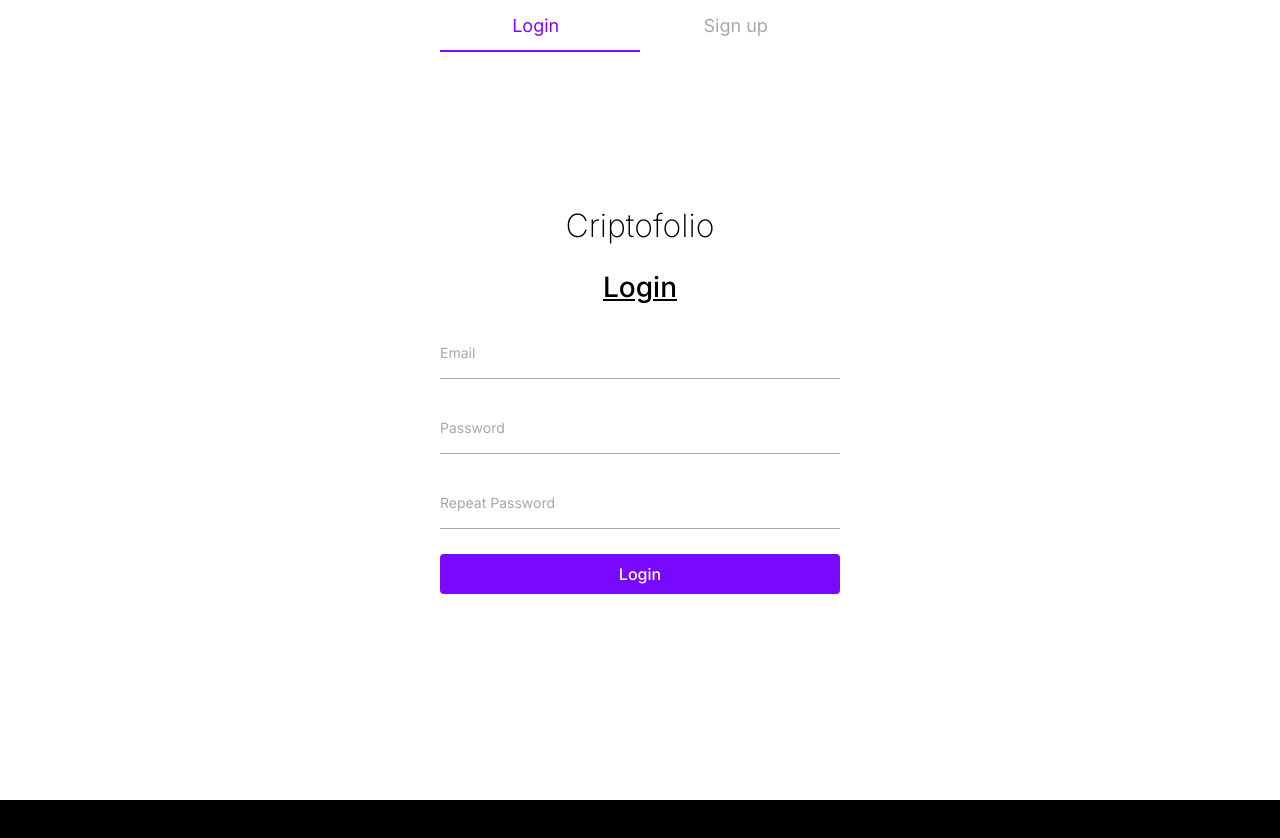
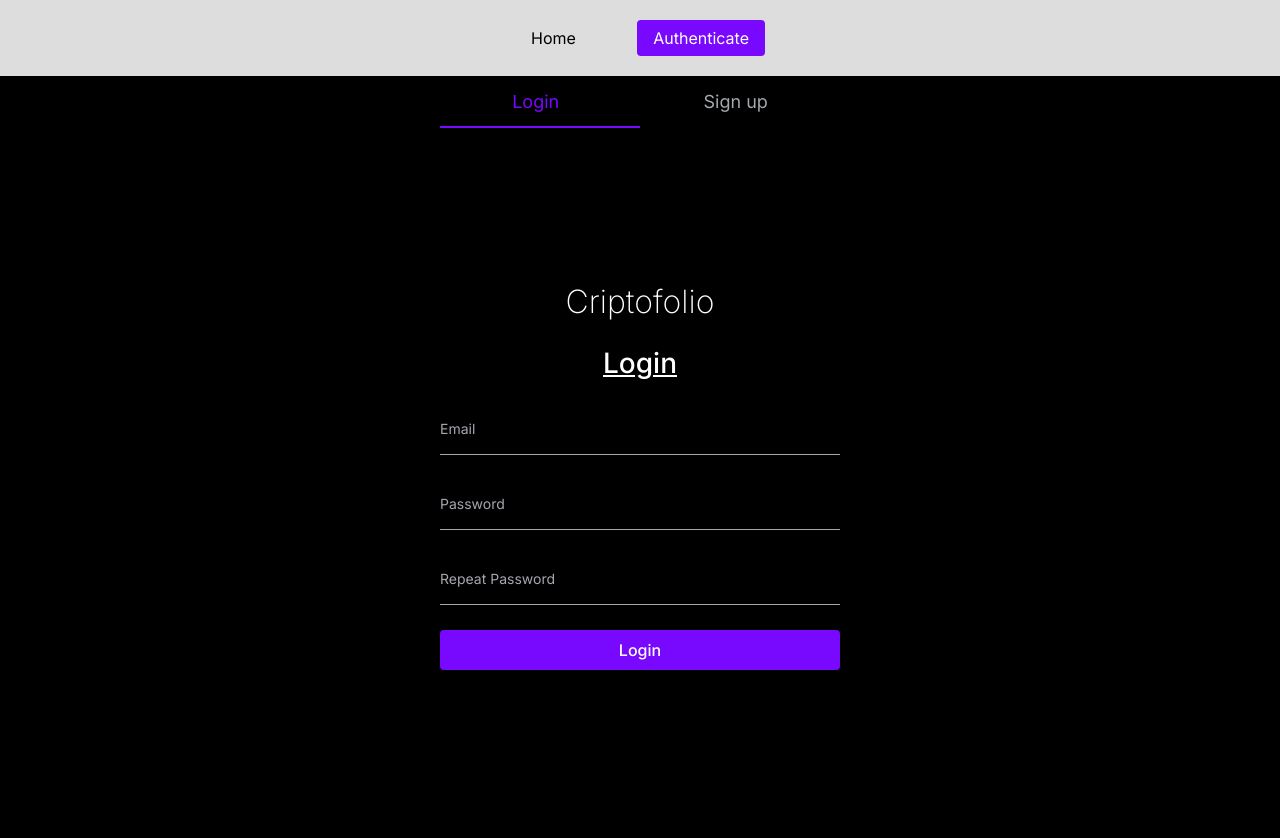
Before and after one commit to lautivalentini/criptofolio, a Next.js app: page /auth in a window 1280 px wide. Shown: the top 838 px of the page. Before the commit the page ends 800 px from the top, so only its background shows below. Built offline with nearby package versions, Linux system fonts and the light colour scheme.

Commit message:
Add navbar and fix colors

```diff
--- a/components/Form/form.module.scss
+++ b/components/Form/form.module.scss
@@ -36,6 +36,7 @@
                 background-color: transparent;
                 border: none;
                 border-bottom: 1px solid #a5a7af;
+                color: white;
                 &:focus {
                     outline: none;
                 }
@@ -47,14 +48,14 @@
             padding: 10px 0;
             border-radius: 4px;
             border: none;
-            background-color: #7908FF;
+            background-color: #7908ff;
             color: white;
             font-size: 16px;
             font-weight: 500;
             &:hover {
-                -webkit-box-shadow: 0px 0px 20px -5px rgba(0,0,0,0.45);
-                -moz-box-shadow: 0px 0px 20px -5px rgba(0,0,0,0.45);
-                box-shadow: 0px 0px 20px -5px rgba(0,0,0,0.45);
+                -webkit-box-shadow: 0px 0px 20px -5px rgba(0, 0, 0, 0.45);
+                -moz-box-shadow: 0px 0px 20px -5px rgba(0, 0, 0, 0.45);
+                box-shadow: 0px 0px 20px -5px rgba(0, 0, 0, 0.45);
             }
         }
     }
--- a/components/Login/login.module.scss
+++ b/components/Login/login.module.scss
@@ -4,6 +4,5 @@
     justify-content: center;
     align-items: center;
     min-height: 100vh;
-    background-color: white;
-    color: black;
+    color: white;
 }
--- /dev/null
+++ b/components/Navbar/Navbar.tsx
@@ -0,0 +1,23 @@
+import Link from "next/link";
+import { useRouter } from "next/router";
+
+import styles from "./navbar.module.scss";
+
+const Navbar = () => {
+    const { asPath } = useRouter();
+
+    return (
+        <main className={styles.navbar}>
+            <section>
+                <Link className={styles.linkNavabr} href="/">
+                    <a className={asPath == "/" ? styles.selected : ""}>Home</a>
+                </Link>
+                <Link className={styles.linkNavabr} href="/auth">
+                    <a className={asPath == "/auth" ? styles.selected : ""}>Authenticate</a>
+                </Link>
+            </section>
+        </main>
+    );
+};
+
+export default Navbar;
--- /dev/null
+++ b/components/Navbar/index.tsx
@@ -0,0 +1,3 @@
+import Navbar from "./Navbar";
+
+export default Navbar;
--- /dev/null
+++ b/components/Navbar/navbar.module.scss
@@ -0,0 +1,23 @@
+.navbar {
+    display: flex;
+    padding: 20px 10px;
+    background-color: #dddddd;
+    section {
+        width: 80%;
+        margin: auto;
+        max-width: 250px;
+        display: flex;
+        align-items: center;
+        justify-content: space-between;
+        a {
+            color: black;
+            text-decoration: none;
+            padding: 0.5rem 1rem;
+            border-radius: 4px;
+        }
+        .selected {
+            background-color: #7908ff;
+            color: white;
+        }
+    }
+}
--- a/components/Register/register.module.scss
+++ b/components/Register/register.module.scss
@@ -4,6 +4,5 @@
     justify-content: center;
     align-items: center;
     min-height: 100vh;
-    background-color: white;
-    color: black;
+    color: white;
 }
--- a/pages/_app.tsx
+++ b/pages/_app.tsx
@@ -1,8 +1,16 @@
-import "../styles/globals.scss";
 import type { AppProps } from "next/app";
 
+import Navbar from "../components/Navbar";
+
+import "../styles/globals.scss";
+
 function MyApp({ Component, pageProps }: AppProps) {
-    return <Component {...pageProps} />;
+    return (
+        <div>
+            <Navbar />
+            <Component {...pageProps} />
+        </div>
+    );
 }
 
 export default MyApp;
```
